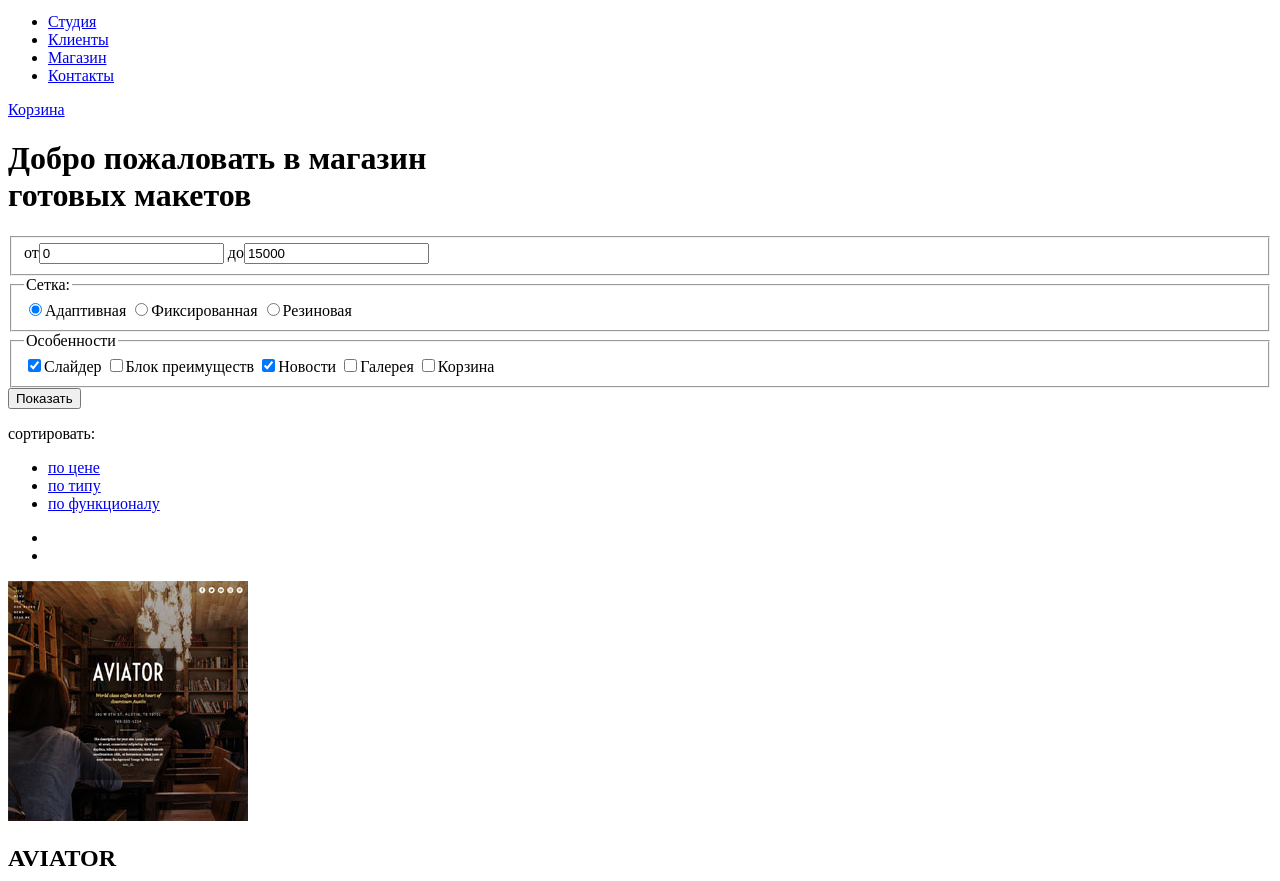
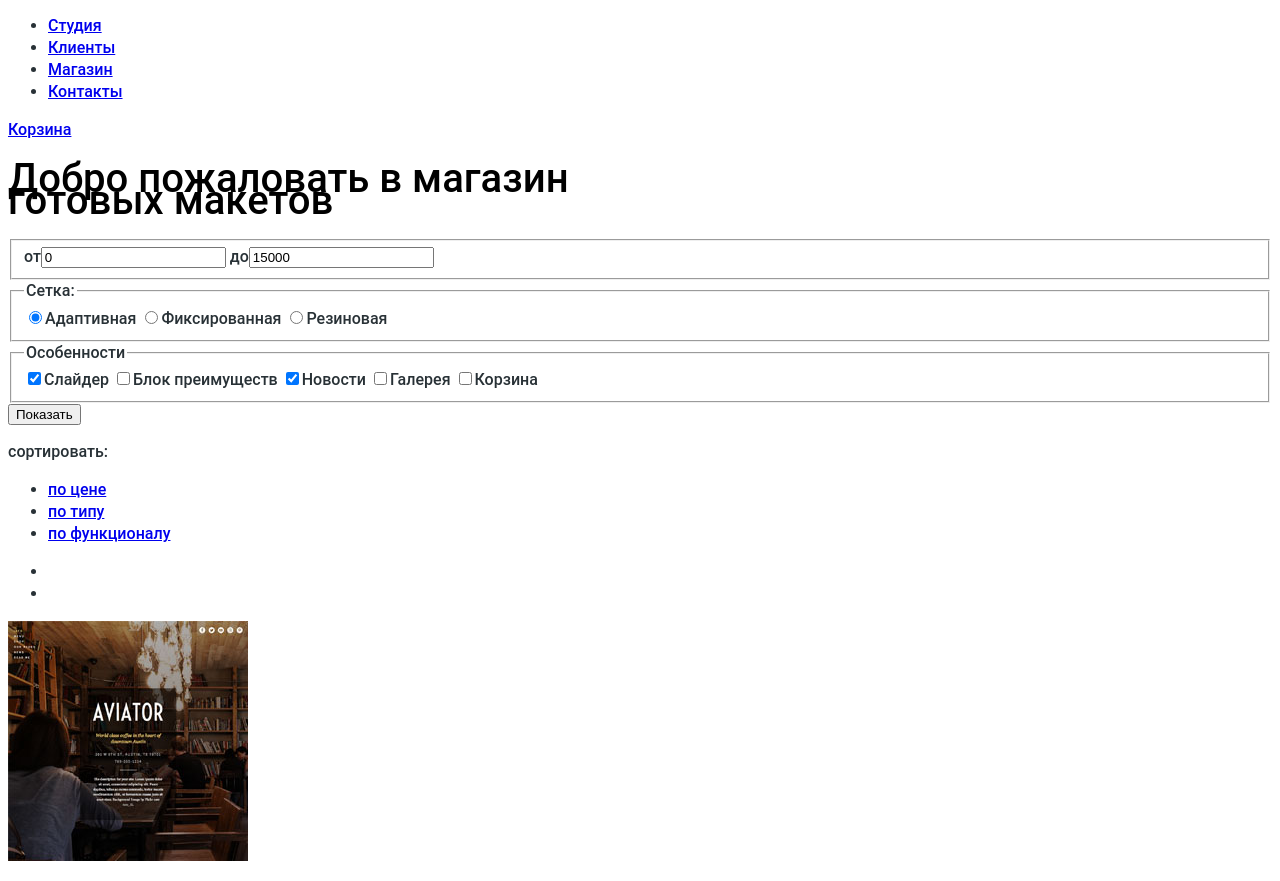
Before and after one commit to demetris8/118690-nerds, a plain HTML site: page inner.html in a window 1280 px wide. Shown: the part 71-952 px from the top of the page. Drawn offline with Linux system fonts and the light colour scheme.

Commit message:
Добавил стили

```diff
--- a/css/style.css
+++ b/css/style.css
@@ -1,3 +1,24 @@
 body {
+  font-size: 16px;
+  line-height: 22px;
+  color: #283136;
+  font-weight: normal;
+  font-family: "Roboto medium", "Arial", sans-serif;
+}
 
+h1 {
+  font-size: 40px;
+  line-height: auto;
+  color: #000000;
+  font-weight: normal;
+  font-family: "Roboto medium", "Arial", sans-serif;
 }
+
+h2 {
+  font-size: 36px;
+  line-height: 36px;
+  color: #000000;
+  font-weight: normal;
+  font-family: "Roboto medium", "Arial", sans-serif;
+}
+/************************************************************                                                         * *                                                         * ***********************************************************/
```
Also changed, not shown: index.html (+1 -0 lines), inner.html (+1 -0 lines).
